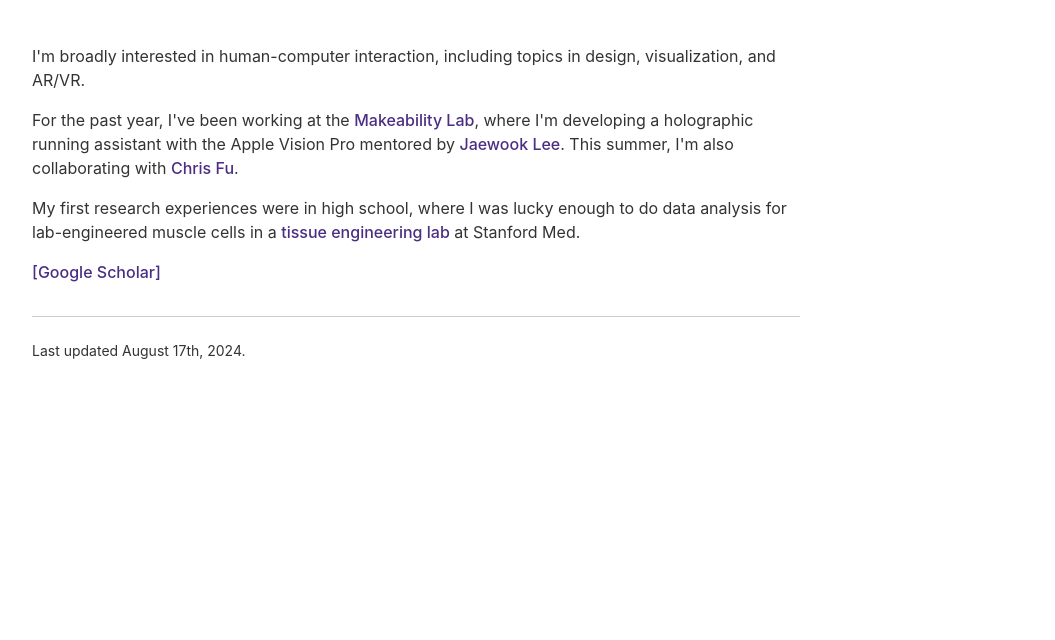
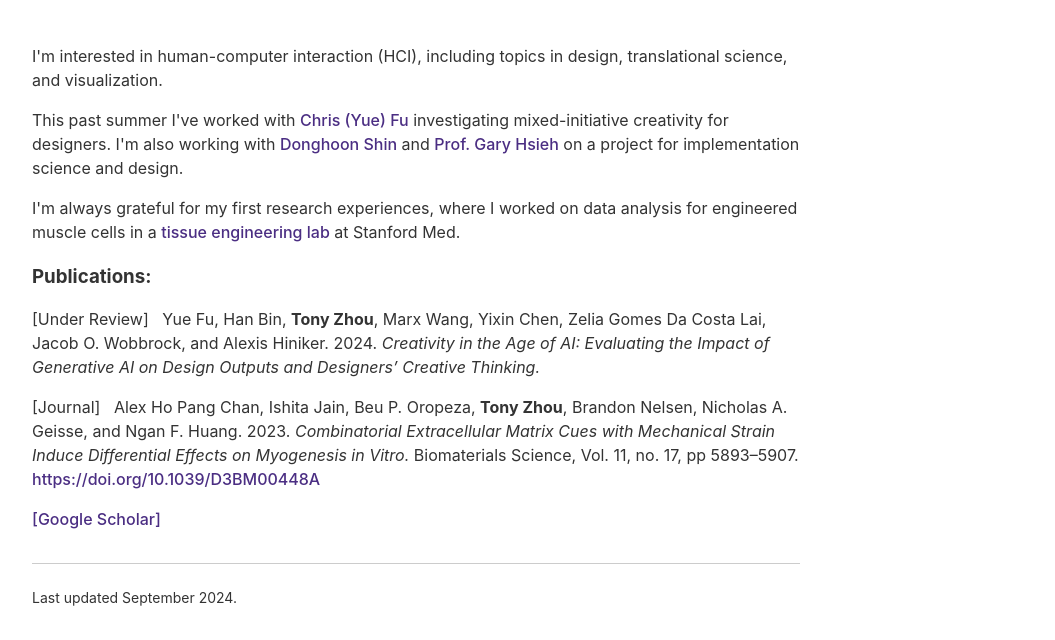
Before and after one commit to tyzhou05/tyzhou05.github.io, a Gatsby site: page /research in a window 1280 px wide. Shown: the part 206-846 px from the top of the page, without its empty margins (224-1279 px from the left). Before the commit the page ends 800 px from the top, so only its background shows below. Built offline with nearby package versions, Linux system fonts and the light colour scheme; Gatsby itself is replaced by a stand-in of ours.

Commit message:
update research

```diff
--- a/src/components/layout.js
+++ b/src/components/layout.js
@@ -41,7 +41,7 @@ const Layout = ({ children }) => {
             fontSize: `var(--font-sm)`,
           }}
         >
-          Last updated August 17th, {new Date().getFullYear()}.
+          Last updated September {new Date().getFullYear()}.
         </footer>
       </div>
     </>
--- a/src/pages/index.js
+++ b/src/pages/index.js
@@ -46,12 +46,12 @@ const IndexPage = () => (
 
       <p>
         At UW, I'm building driverless software for our first-ever fully autonomous racecar with <a href = "https://www.uwformulamotorsports.com/">UW Formula Motorsports</a>,
-        and work part-time at the <a href = "https://www.washington.edu/ima/uwild/climb-with-rec/climbing-spaces/crags-climbing-center/">UW Crags Climbing Center</a> in the IMA.
+        and used to work part-time at the <a href = "https://www.washington.edu/ima/uwild/climb-with-rec/climbing-spaces/crags-climbing-center/">UW Crags Climbing Center</a> in the IMA.
       </p>
 
       <p>
         Before UW, I previously sent a few experiments to the ISS, built a CubeSat, and played chess competitively, where I once thought I was going
-        to be a national master, astronaut, or aerospace engineer.
+        to be a national master or an aerospace engineer.
       </p>
 
       <p>
--- a/src/pages/research.js
+++ b/src/pages/research.js
@@ -15,18 +15,37 @@ const Research = () => (
     <div>
       <h1>Research 👨🏻‍💻</h1>
       <p>
-        I'm broadly interested in human-computer interaction, including topics in design, visualization, and AR/VR.
+        I'm interested in human-computer interaction (HCI), including topics in
+        design, translational science, and visualization.
       </p>
       <p>
-        For the past year, I've been working at the <a href = "https://makeabilitylab.cs.washington.edu">Makeability Lab</a>,
-        where I'm developing a holographic running assistant with the Apple Vision Pro mentored by <a href = "https://jaewook-lee.com/">Jaewook Lee</a>.
-        This summer, I'm also collaborating with <a href = "https://chrisfudesign.com">Chris Fu</a>.
+        This past summer I've worked with <a href = "https://chrisfudesign.com">Chris (Yue) Fu</a> investigating
+        mixed-initiative creativity for designers.
+        I'm also working with <a href = "https://donghoon.io">Donghoon Shin</a> and <a href = "https://faculty.uw.edu/garyhs">
+        Prof. Gary Hsieh</a> on a project for implementation science and design.
       </p>
 
       <p>
-        My first research experiences were in high school, where I was lucky enough to do data analysis for lab-engineered
+        I'm always grateful for my first research experiences, where I worked on data analysis for engineered
         muscle cells in a <a href = "https://med.stanford.edu/huanglab.html">tissue engineering lab</a> at
         Stanford Med.
+      </p>
+
+      <h3>
+        Publications:
+      </h3>
+
+      <p>
+        [Under Review] &nbsp; Yue Fu, Han Bin, <b>Tony Zhou</b>, Marx Wang, Yixin Chen, Zelia Gomes Da Costa Lai, Jacob O.
+        Wobbrock, and Alexis Hiniker. 2024. <i>Creativity in the Age of AI: Evaluating the Impact of Generative
+          AI on Design Outputs and Designers’ Creative Thinking. </i>
+      </p>
+
+      <p>
+        [Journal] &nbsp; Alex Ho Pang Chan, Ishita Jain, Beu P. Oropeza, <b>Tony Zhou</b>, Brandon Nelsen, Nicholas A.
+        Geisse, and Ngan F. Huang. 2023. <i>Combinatorial Extracellular Matrix Cues with
+        Mechanical Strain Induce Differential Effects on Myogenesis in Vitro. </i>Biomaterials Science,
+        Vol. 11, no. 17, pp 5893–5907. <a href = "https://doi.org/10.1039/D3BM00448A">https://doi.org/10.1039/D3BM00448A</a>
       </p>
 
       <div>
```
